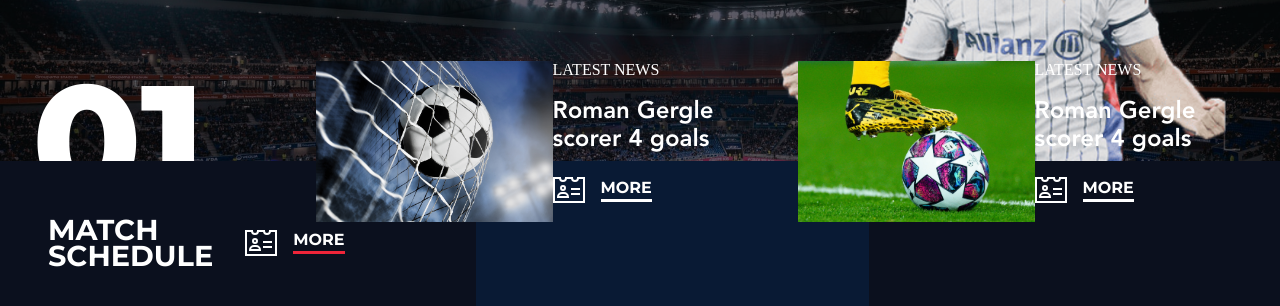
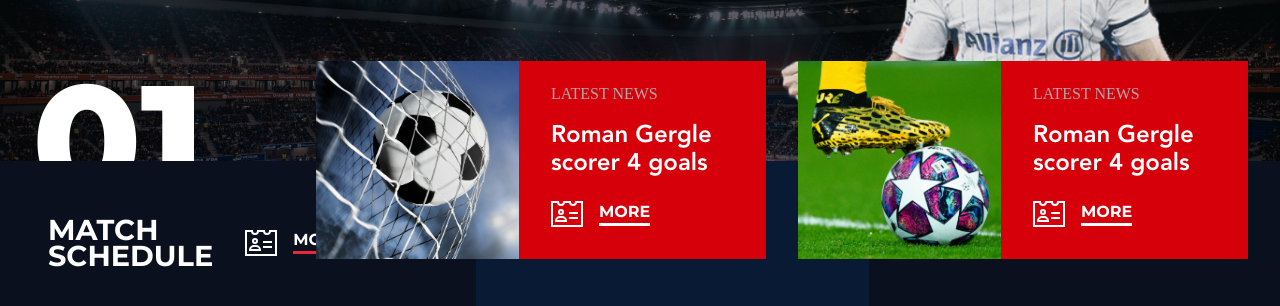
Before and after one commit to naif-sameer/sport-official-site, a website built with Vite: page index.html in a window 1280 px wide. Shown: the part 494-800 px from the top of the page. Built offline with nearby package versions, Linux system fonts and the light colour scheme.

Commit message:
fix news bg color class

```diff
--- a/index.html
+++ b/index.html
@@ -115,7 +115,7 @@
               <img src="src/images/news/news-1.jpg" alt="news background" />
             </div>
 
-            <div class="item">
+            <div class="item-content">
               <div class="sub-title uppercase">latest news</div>
 
               <h2 class="primary-font">Roman Gergle scorer 4 goals</h2>
@@ -135,7 +135,7 @@
               <img src="src/images/news/news-2.jpg" alt="news background" />
             </div>
 
-            <div class="item">
+            <div class="item-content">
               <div class="sub-title uppercase">latest news</div>
 
               <h2 class="primary-font">Roman Gergle scorer 4 goals</h2>
```
